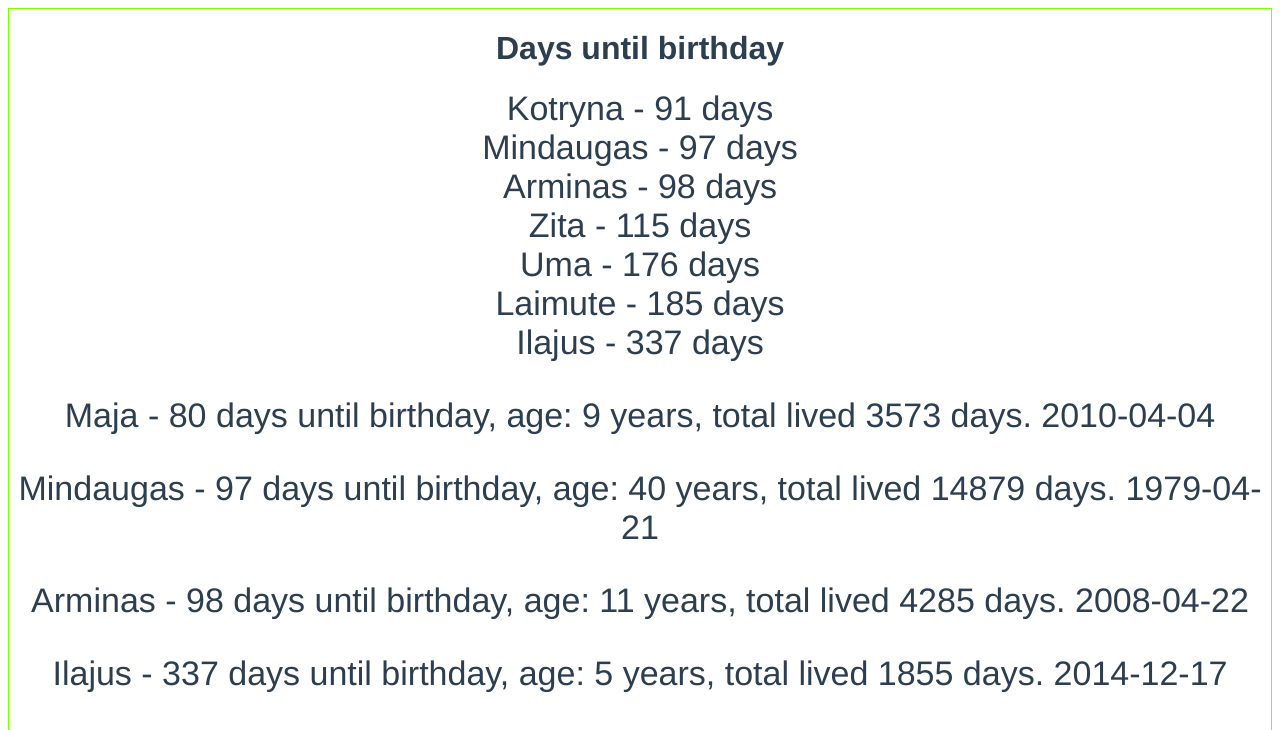
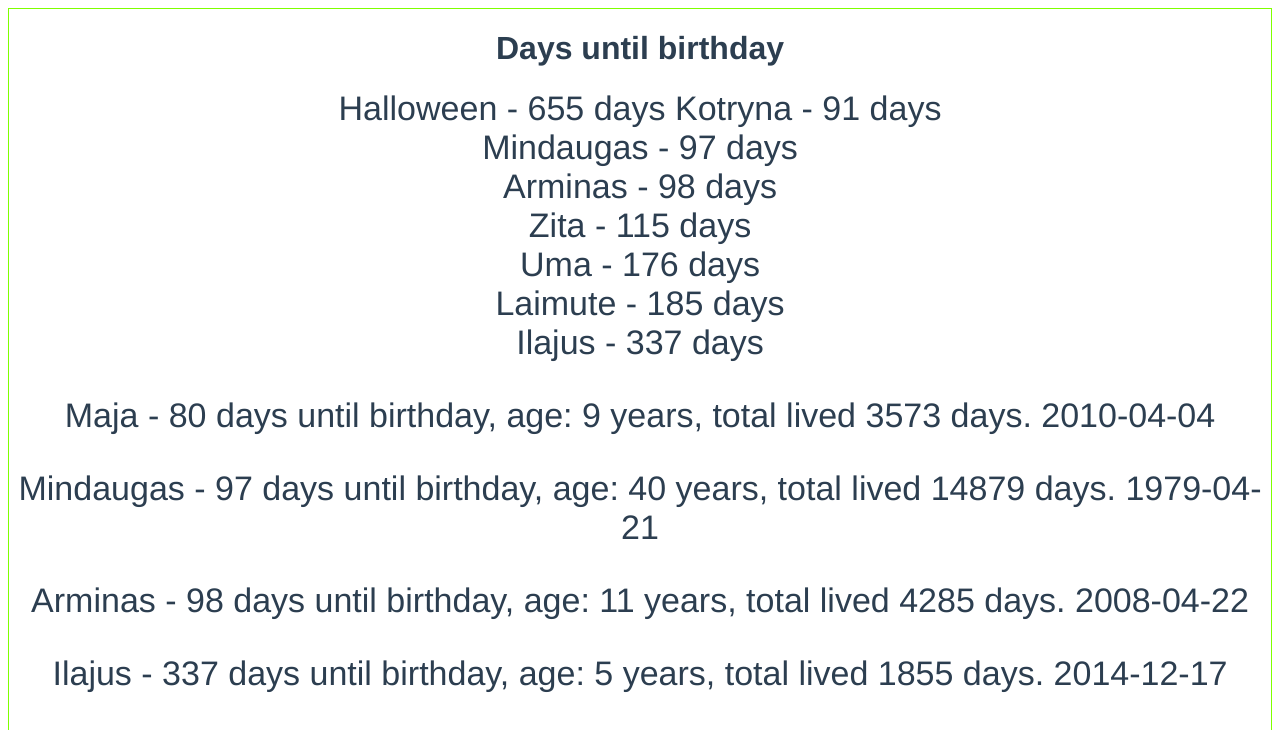
Before and after one commit to mindas22/birthday, a Vue app: page / in a window 1280 px wide. Shown: the top 730 px of the page. Built offline with nearby package versions, Linux system fonts and the light colour scheme.

Commit message:
helloween added

```diff
--- a/src/components/birthday.vue
+++ b/src/components/birthday.vue
@@ -3,7 +3,8 @@
     <div class="container">
       <h1>Days until birthday</h1>
       <div class="list">
-        Kotryna - {{ daysUntilBirthday("1999-04-15") }} days
+        Halloween - {{ daysUntilBirthday("2021-10-31") }} days Kotryna -
+        {{ daysUntilBirthday("1999-04-15") }} days
         <br />
         Mindaugas - {{ daysUntilBirthday("1979-04-21") }} days <br />
         Arminas - {{ daysUntilBirthday("1979-04-22") }} days <br />
@@ -29,11 +30,11 @@ import bcalc from "@/components/bcalc.vue";
 export default {
   data() {
     return {
-      today: moment().format("YYYY-MM-DD")
+      today: moment().format("YYYY-MM-DD"),
     };
   },
   components: {
-    bcalc
+    bcalc,
   },
   methods: {
     //Calculate current age of person in years (moment truncates by default)
@@ -50,8 +51,8 @@ export default {
         birthday.substring(5) === this.today.substring(5) ? 0 : 1;
       var nextBirthday = moment(birthday).add(years + adjustToday, "years");
       return nextBirthday.diff(this.today, "days");
-    }
-  }
+    },
+  },
 };
 </script>
 
```
